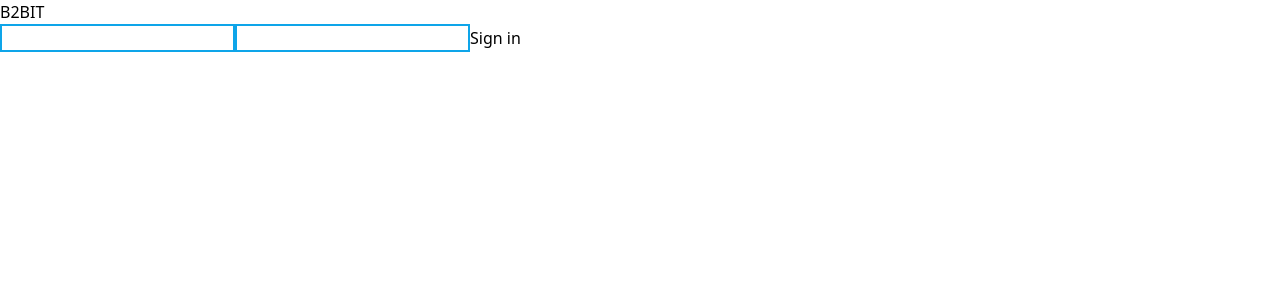
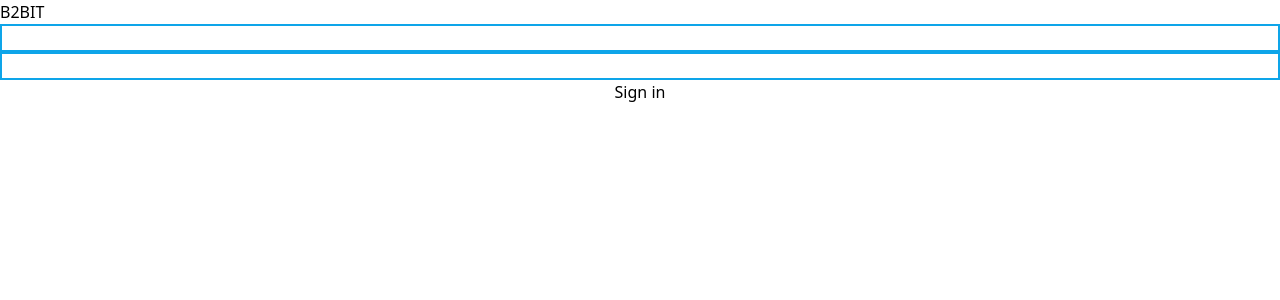
Before and after one commit to Freitas024/LoginNoPerfil, a React (Vite) app: page / in a window 1280 px wide. Shown: the top 300 px of the page. Built offline with nearby package versions, Linux system fonts and the light colour scheme.

Commit message:
ultilizando o axios para requisição de API

```diff
--- a/src/Login/index.tsx
+++ b/src/Login/index.tsx
@@ -1,12 +1,66 @@
+import { useState,ChangeEvent } from 'react';
+import axios, { AxiosRequestHeaders } from 'axios';
+
+export default function Login() {
+
+  const [email,setEmail] = useState<string>('');
+  const [password, setPassword] = useState<string>('');
+
+  const handleChangeEmail = (event: ChangeEvent<HTMLInputElement>) => {
+
+    setEmail(event.target.value);
+
+    console.log(email);
+  }
+
+  const handleChangePassword = (event:ChangeEvent<HTMLInputElement>) => {
+
+    setPassword(event.target.value);
+
+    console.log(password);
+  }
+
+  //headers para requisição.
+  const headers = {
+    'Authorization': '86a3ad9kr',
+    'Accept': 'application/json;version=v1_web',
+    'Content-Type': 'application/json'
+  }
+
+  const fetchData = async () => {
 
 
-export default function Login() {
-    return(
-      <div>
-        <h1>B2BIT</h1>
-        <input className="border-solid border-2 border-sky-500"/>
-        <input className="border-solid border-2 border-sky-500"/>
-        <button>Sign in</button>
-      </div>
-    );
-  }
+    const url = 'https://api.homologation.cliqdrive.com.br/auth/profile/';
+    try {
+      const response = await axios.get(url, { headers });
+      console.log(response.data);
+    } catch (error) {
+      console.error('Error:', error);
+    }
+  };
+
+  const postData = async () => {
+    const url = 'https://api.homologation.cliqdrive.com.br/auth/login/';
+
+    const data = {
+      Email: email,
+      Password: password,
+    };
+
+    try {
+      const response = await axios.post(url, data, { headers });
+      console.log(response.data);
+    } catch (error) {
+      console.error('Error:', error);
+    }
+  };
+
+  return (
+    <div className='flex flex-col'>
+      <h1>B2BIT</h1>
+      <input className="border-solid border-2 border-sky-500" type='Email' value={email} onChange={handleChangeEmail}/>
+      <input className="border-solid border-2 border-sky-500" type='password' value={password} onChange={handleChangePassword}/>
+      <button onClick={fetchData}>Sign in</button>
+    </div>
+  );
+}
--- a/src/Perfil/index.tsx
+++ b/src/Perfil/index.tsx
@@ -1,3 +1,5 @@
+
+
 export default function Perfil() {
     return(
       <div>
```
